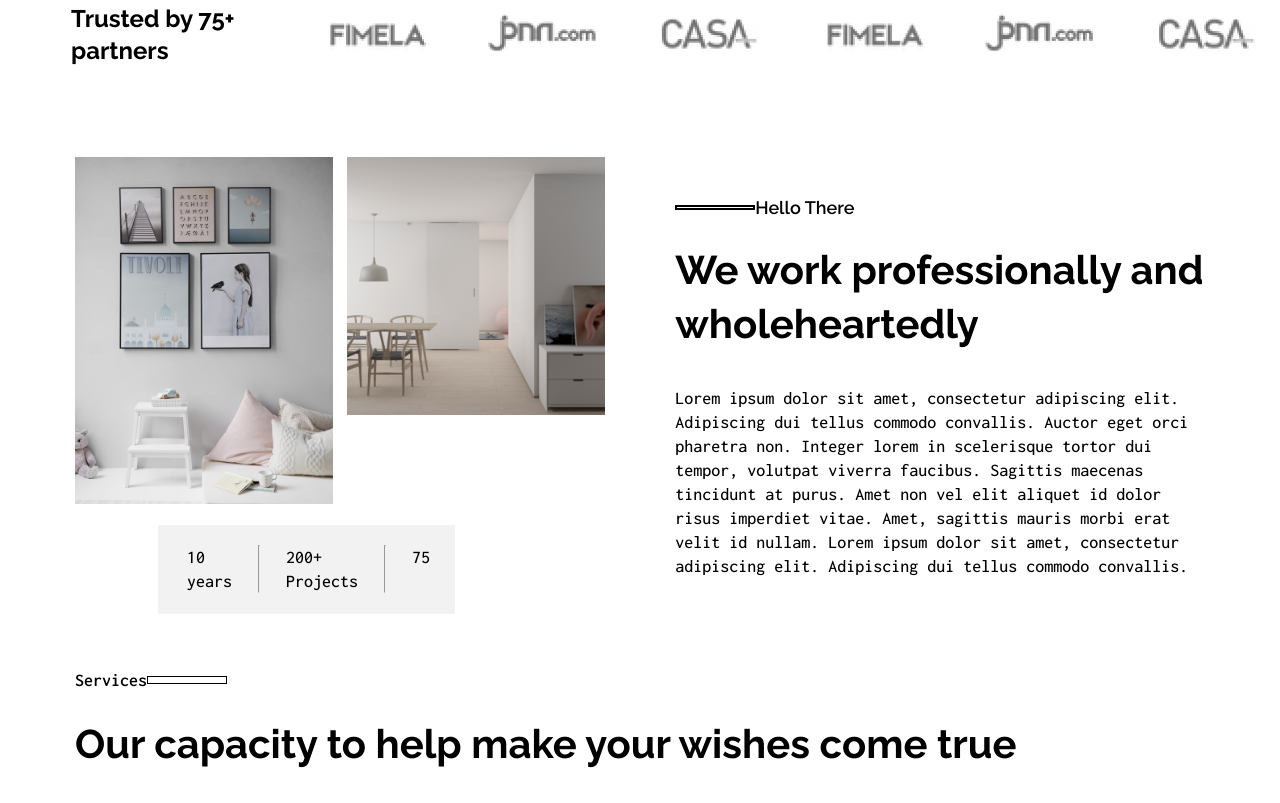
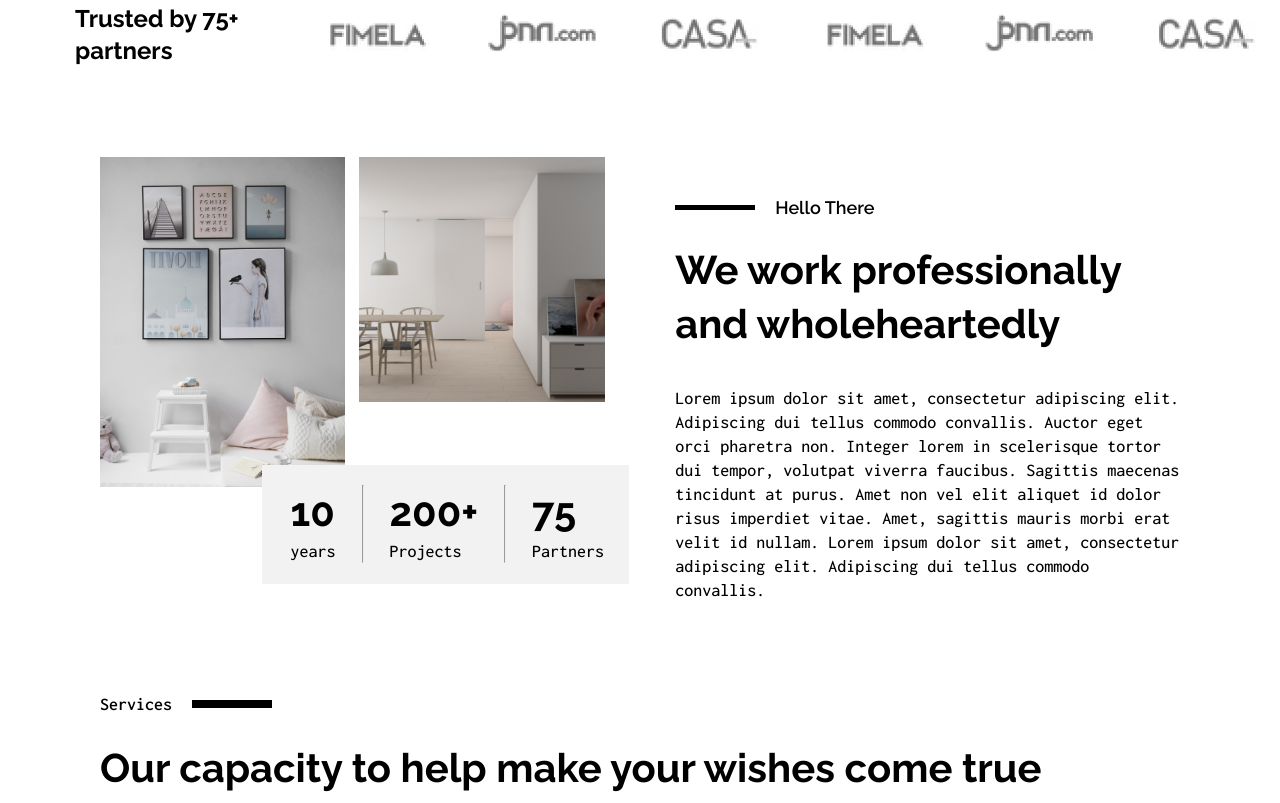
Before and after one commit to maci-kb24/architecture_landing, a plain HTML site: page public/index.html in a window 1280 px wide. Shown: the part 729-1532 px from the top of the page. Drawn offline with Linux system fonts and the light colour scheme.

Commit message:
style change

```diff
--- a/public/index.html
+++ b/public/index.html
@@ -72,24 +72,29 @@
               </div>
               <div class="about-us-content">
                 <div>
-                  <p>10</p>
+                  <h2 class="fw-700">10</h2>
                   <p>years</p>
                 </div>
                 <hr />
                 <div>
-                  <p>200+</p>
+                  <h2 class="fw-700">200+</h2>
                   <p>Projects</p>
                 </div>
                 <hr />
                 <div>
-                  <p>75</p>
+                  <h2 class="fw-700">75</h2>
+                  <p>Partners</p>
                 </div>
               </div>
             </div>
             <div class="about-us-right">
               <div style="display: flex">
                 <hr
-                  style="border: 2px solid #000000; flex: inherit"
+                  style="
+                    border: 2px solid #000000;
+                    flex: inherit;
+                    background-color: #000000;
+                  "
                   width="80"
                 />
                 <h6 class="fw-600" style="flex: 1">Hello There</h6>
@@ -113,9 +118,15 @@
         <div class="container">
           <div>
             <div style="display: flex">
-              <p class="fw-600" style="flex: inherit">Services</p>
+              <p class="fw-600" style="flex: inherit; margin-right: 20px">
+                Services
+              </p>
               <hr
-                style="border: 1px solid #000000; margin-left: inherit"
+                style="
+                  border: 1px solid #000000;
+                  margin-left: inherit;
+                  background-color: #000000;
+                "
                 width="80"
               />
             </div>
@@ -141,9 +152,18 @@
       </section>
       <section class="projects">
         <div class="container">
+          <div style="display: flex">
+            <h6 class="fw-600" style="margin-right: 20px">Our Project</h6>
+            <hr
+              style="
+                border: 1px solid #000000;
+                margin-left: inherit;
+                background-color: #000000;
+              "
+              width="80"
+            />
+          </div>
           <div>
-            <h6 class="fw-600">Our Project</h6>
-            <hr />
             <h2 class="fw-700">Our latest projects</h2>
           </div>
           <div class="projects-slider">
--- a/src/scss/_layout.scss
+++ b/src/scss/_layout.scss
@@ -85,8 +85,8 @@
     }
     .about-us-content {
       position: absolute;
-      bottom: -36px;
-      left: 83px;
+      bottom: -24%;
+      left: 12%;
       background-color: $neutral-white-100;
       padding: 20px 25px 21px 29px;
       display: flex;
@@ -96,7 +96,11 @@
     }
   }
   .about-us-right {
-    padding: 40px 0px 0px 0px;
+    margin-top: 100px;
+    padding: 0px 0px 0px 0px;
+    h6 {
+      margin-left: 20px;
+    }
     h2 {
       padding-top: 15px;
     }
@@ -139,9 +143,6 @@
     }
     .projects-slider {
       position: relative;
-      img {
-        height: 40vh;
-      }
       h6 {
         position: absolute;
         left: 50px;
--- a/src/scss/_responsive-media.scss
+++ b/src/scss/_responsive-media.scss
@@ -59,7 +59,7 @@
     line-height: 19px;
   }
   .container {
-    width: calc(100% - 150px);
+    width: calc(100% - 200px);
     margin-inline: auto;
   }
   .grid {
@@ -74,7 +74,7 @@
     .grid {
       grid-template-columns: repeat(2, 1fr);
       div:first-child {
-        padding: 100px 45px 33px 100px;
+        padding: 100px 63px 33px 100px;
         h1 {
           padding: 0px 0px 35px 0px;
         }
@@ -90,8 +90,9 @@
   }
   .trusted {
     flex-direction: row;
+    justify-content: flex-end;
     div:first-child {
-      padding-left: 71px;
+      padding-left: 75px;
       flex: 0 1 20%;
       h4 {
         padding-bottom: 0px;
@@ -106,7 +107,14 @@
     .grid {
       grid-template-columns: repeat(2, 1fr);
       column-gap: 4.4rem;
+      .about-us-left {
+        .about-us-content {
+          bottom: 4%;
+          left: 32%;
+        }
+      }
       .about-us-right {
+        margin-top: 40px;
         h2 {
           padding-top: 25px;
         }
@@ -129,9 +137,11 @@
     padding: 90px 0px;
     .container {
       div:first-child {
-        h2 {
-          padding-top: 25px;
-        }
+        padding: 0px;
+      }
+      div h2 {
+        padding-top: 25px;
+        padding-bottom: 35px;
       }
     }
   }
```
Also changed, not shown: public/assets/css/style.css, public/assets/images/Furniture.png.
